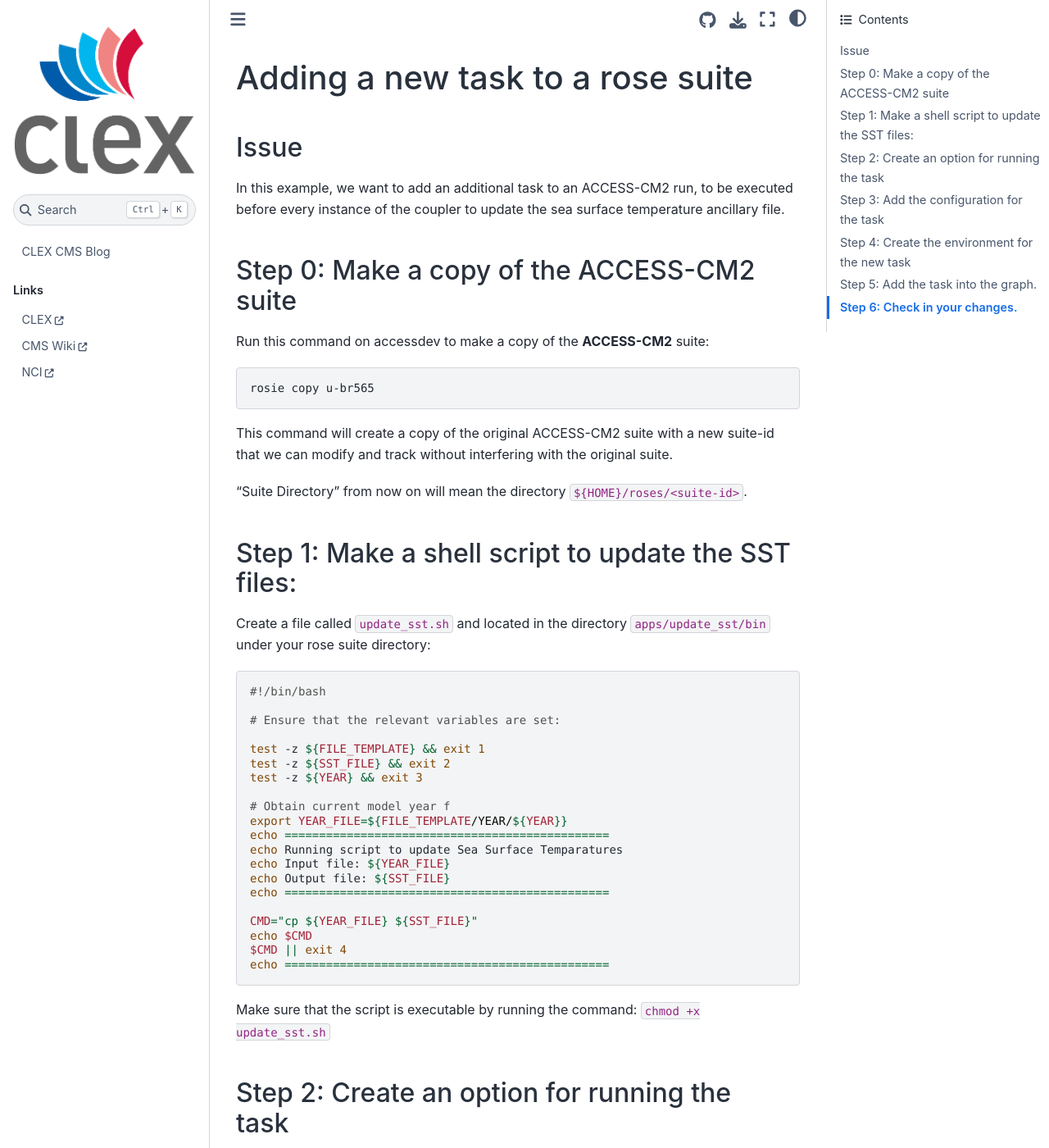
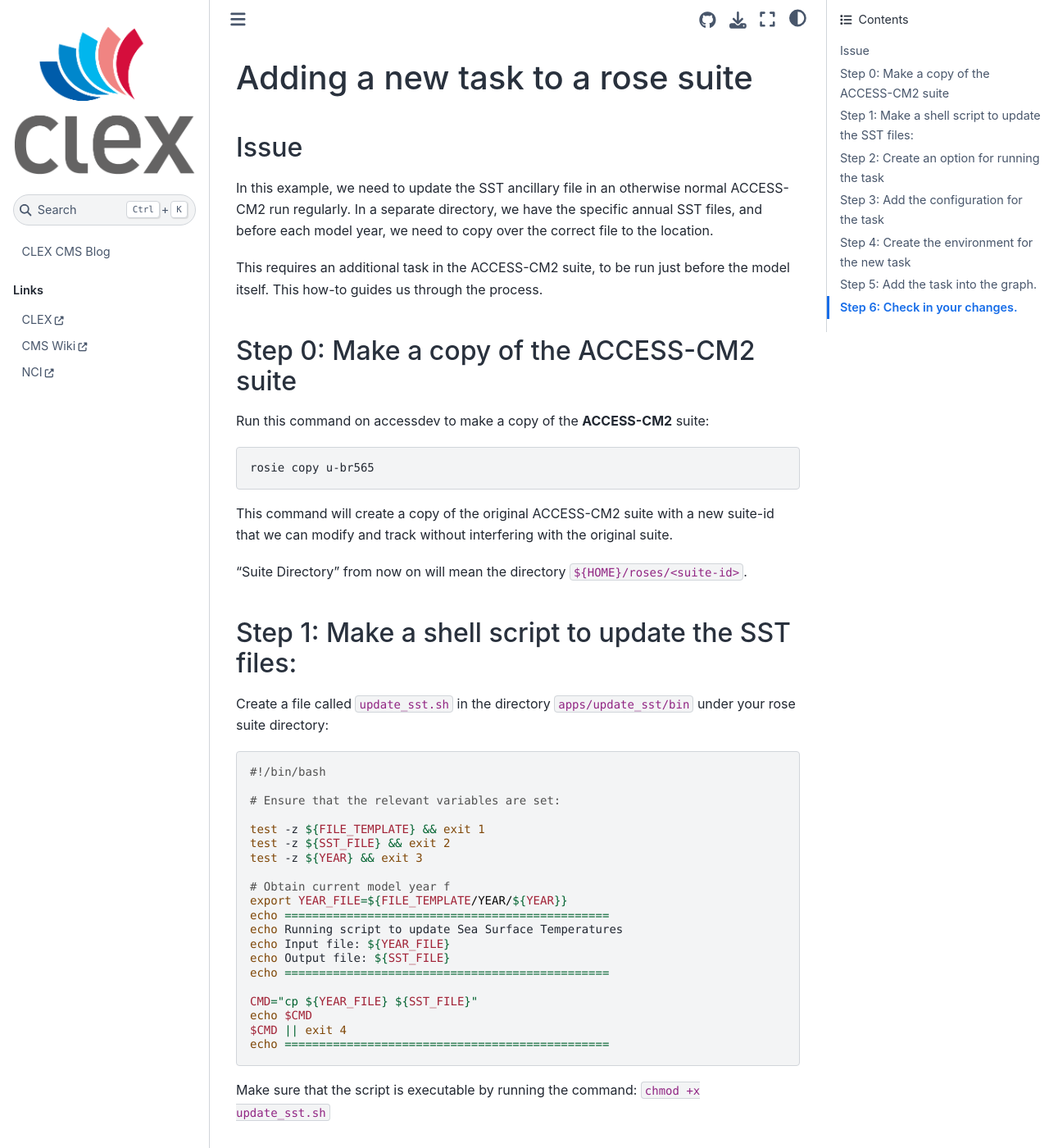
Before and after one commit to coecms/coecms.github.io, a Jupyter Book: the page built from posts/2023-05-31-adding-new-task-to-cylc.md, in a window 1280 px wide and 1400 px high. Shown: the whole window at 82% size. Built offline with Jupyter Book 1.0.4 settings and Sphinx 7.4.7 and the Sphinx Book theme 1.1.4, drawn with Linux system fonts in a browser that asks for light colours.

Commit message:
minor modifications as per Paolas suggestions

````diff
--- a/posts/2023-05-31-adding-new-task-to-cylc.md
+++ b/posts/2023-05-31-adding-new-task-to-cylc.md
@@ -1,7 +1,11 @@
 # Adding a new task to a rose suite
 
 ## Issue
-In this example, we want to add an additional task to an ACCESS-CM2 run, to be executed before every instance of the coupler to update the sea surface temperature ancillary file.
+In this example, we need to update the SST ancillary file in an otherwise normal ACCESS-CM2 run regularly.
+In a separate directory, we have the specific annual SST files, and before each model year, we need to copy over the correct file to the location.
+
+This requires an additional task in the ACCESS-CM2 suite, to be run just before the model itself.
+This how-to guides us through the process.
 
 ## Step 0: Make a copy of the ACCESS-CM2 suite
 Run this command on accessdev to make a copy of the **ACCESS-CM2** suite:
@@ -14,7 +18,7 @@
 "Suite Directory" from now on will mean the directory `${HOME}/roses/<suite-id>`.
 
 ## Step 1: Make a shell script to update the SST files:
-Create a file called `update_sst.sh` and located in the directory `apps/update_sst/bin` under your rose suite directory:
+Create a file called `update_sst.sh` in the directory `apps/update_sst/bin` under your rose suite directory:
 
 ```bash
 #!/bin/bash
@@ -28,7 +32,7 @@
 # Obtain current model year f
 export YEAR_FILE=${FILE_TEMPLATE/YEAR/${YEAR}}
 echo ===============================================
-echo Running script to update Sea Surface Temparatures
+echo Running script to update Sea Surface Temperatures
 echo Input file: ${YEAR_FILE}
 echo Output file: ${SST_FILE}
 echo ===============================================
````
